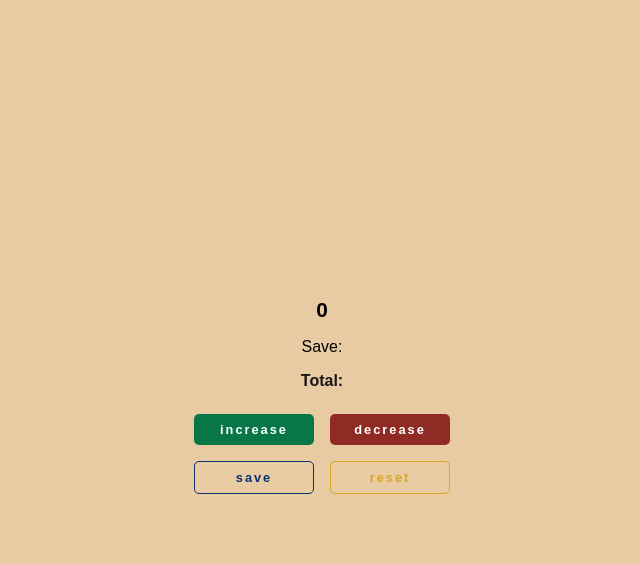
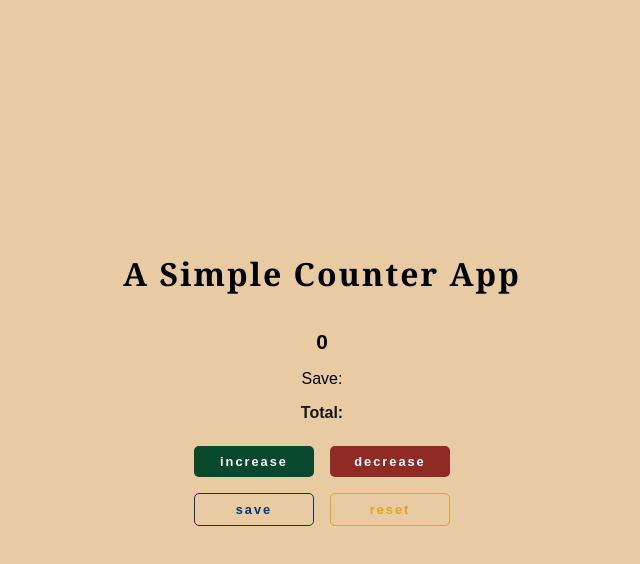
Before and after one commit to daisy28/Jtp, a website: page projects/counter/index.html in a window 1280 px wide. In both pictures the pointer is over the button "increase". Shown: the whole page, without its empty margins (318-958 px from the left). Drawn offline with Linux system fonts and the light colour scheme.

Commit message:
Counter: Minor fix

```diff
--- a/projects/counter/index.html
+++ b/projects/counter/index.html
@@ -8,6 +8,9 @@
   </head>
   <body>
     <div class="counter-div">
+      <div class="info">
+        <h1>A simple counter app</h1>
+      </div>
       <p id="number">0</p>
       <p id="save_count">Save:</p>
       <p id="total_count">Total:</p>
--- a/projects/counter/style.css
+++ b/projects/counter/style.css
@@ -8,6 +8,23 @@
 
 body {
      background-color: rgb(232, 202, 163);
+     display: flex;
+     justify-content: center;
+     align-items: center;
+     flex-direction: column;
+}
+
+.info {
+
+     margin-bottom: 2rem;
+}
+
+.info h1 {
+     text-align: center;
+     text-transform: capitalize;
+     letter-spacing: 2px;
+     line-height: 32px;
+     font-family: Cambria, Cochin, Georgia, Times, 'Times New Roman', serif;
 }
 
 .counter-div {
@@ -64,8 +81,18 @@ body {
      background-color: rgba(3, 117, 70, 0.972);
 }
 
+#btn_increment:hover {
+     background-color: rgba(2, 70, 42, 0.969);
+     transition: all 1s ease-in-out;
+}
+
 #btn_decrement {
      background-color: rgba(133, 21, 21, 0.881);
+}
+
+#btn_decrement:hover {
+     background-color: rgba(86, 11, 11, 0.944);
+     transition: all 1s ease-in-out;
 }
 
 #btn_reset {
@@ -74,8 +101,22 @@ body {
      color: goldenrod;
 }
 
+#btn_reset:hover {
+     background-color: goldenrod;
+     border: 1px solid goldenrod;
+     color: white;
+     transition: all 1s ease-in-out;
+}
+
 #btn_save {
      background-color: transparent;
      border: 1px solid rgb(8, 50, 112);
      color: rgb(8, 50, 112);
 }
+
+#btn_save:hover {
+     background-color: rgb(8, 50, 112);
+     border: 1px solid rgb(8, 50, 112);
+     color: #fff;
+     transition: all 1s ease-in-out;
+}
```
